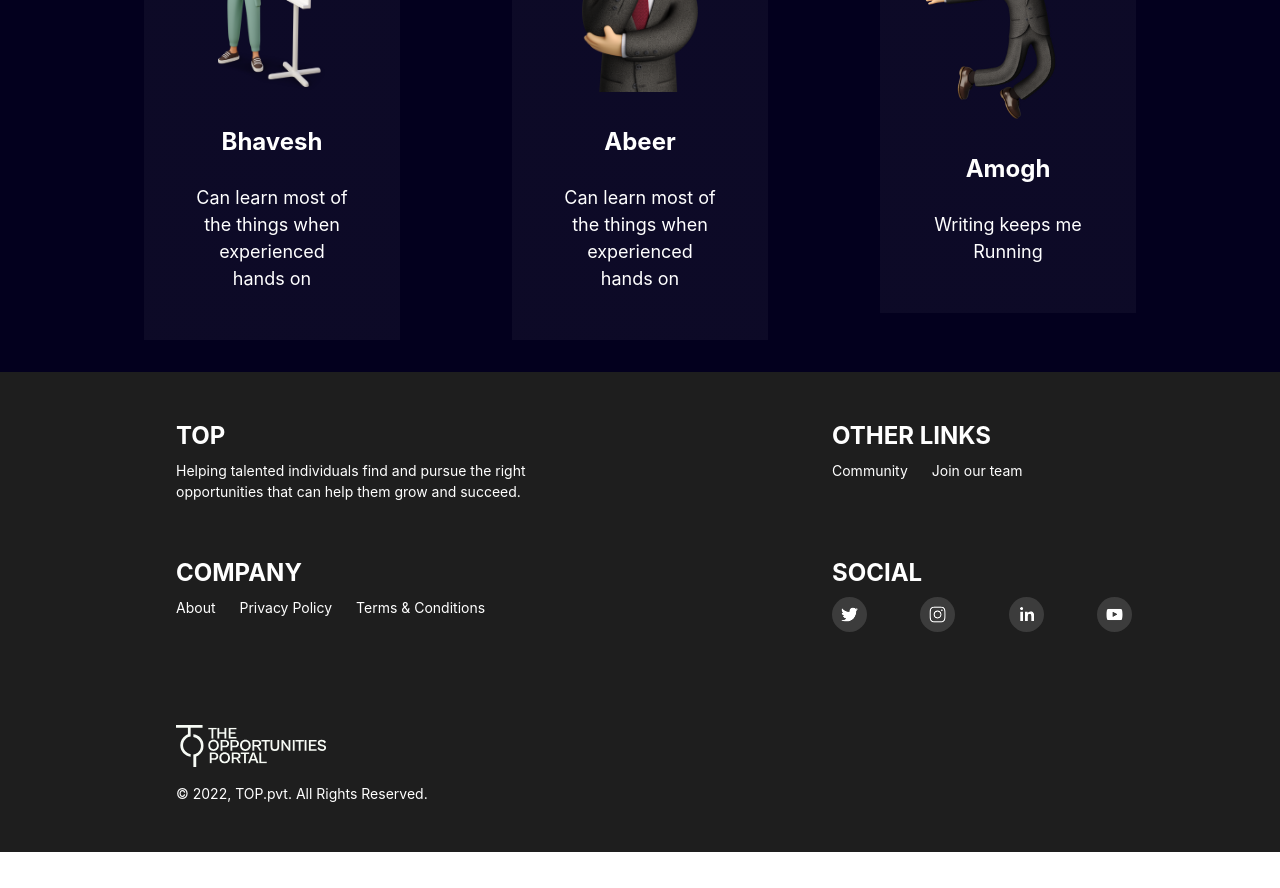
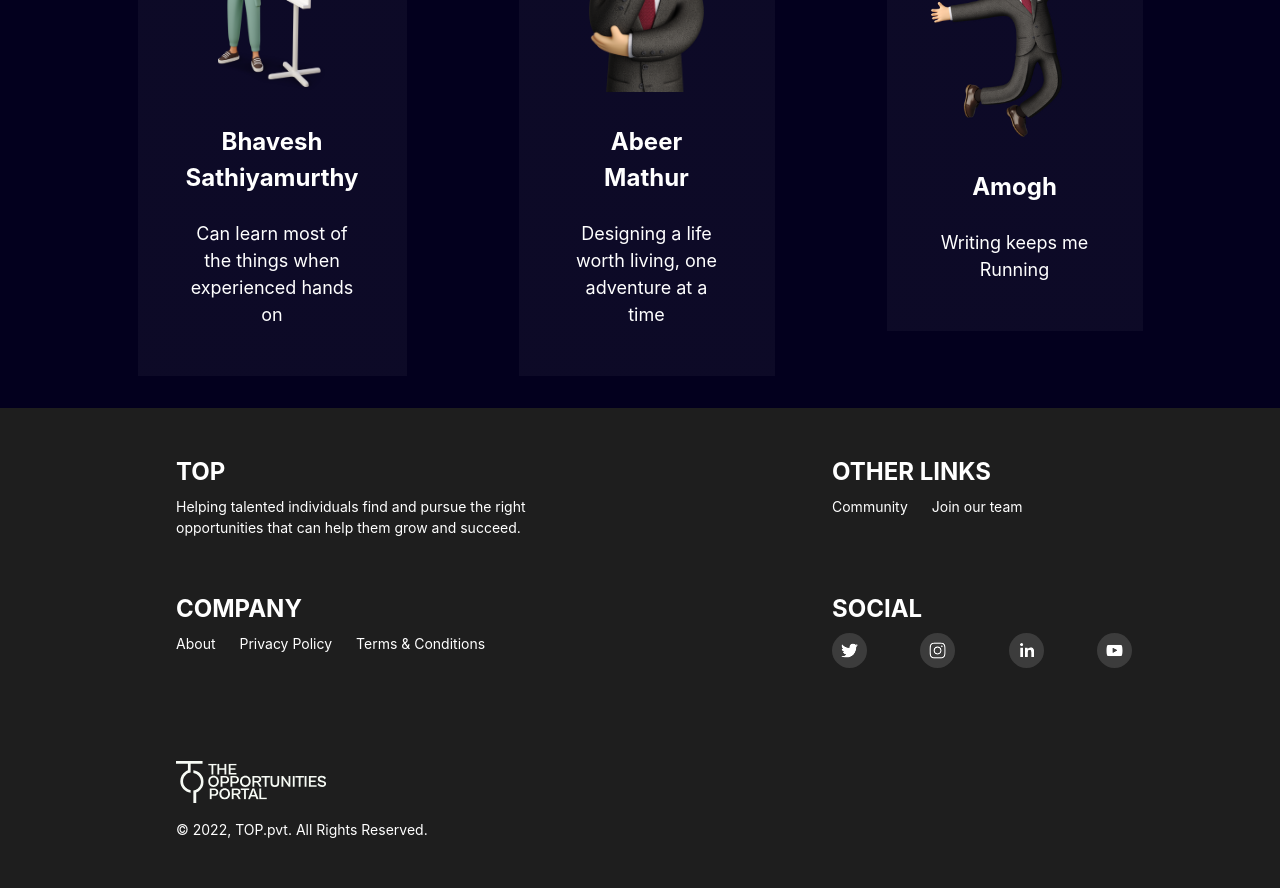
Before and after one commit to The-Opportunties-Portal/top-landing, a Next.js app: page /about in a window 1280 px wide. Shown: the part 2060-2948 px from the top of the page. Before the commit the page ends 2912 px from the top, so only its background shows below. Built offline with nearby package versions, Linux system fonts and the light colour scheme.

Commit message:
chore: update about us

```diff
--- a/components/about/OurTeam.tsx
+++ b/components/about/OurTeam.tsx
@@ -34,14 +34,14 @@ const TeamData = [
   },
 
   {
-    name: "Bhavesh",
+    name: "Bhavesh Sathiyamurthy",
     image: "/images/bhavesh.png",
     bio: "Can learn most of the things when experienced hands on",
   },
   {
-    name: "Abeer",
+    name: "Abeer Mathur",
     image: "/images/abeer.png",
-    bio: "Can learn most of the things when experienced hands on",
+    bio: "Designing a life worth living, one adventure at a time",
   },
   {
     name: "Amogh",
```
